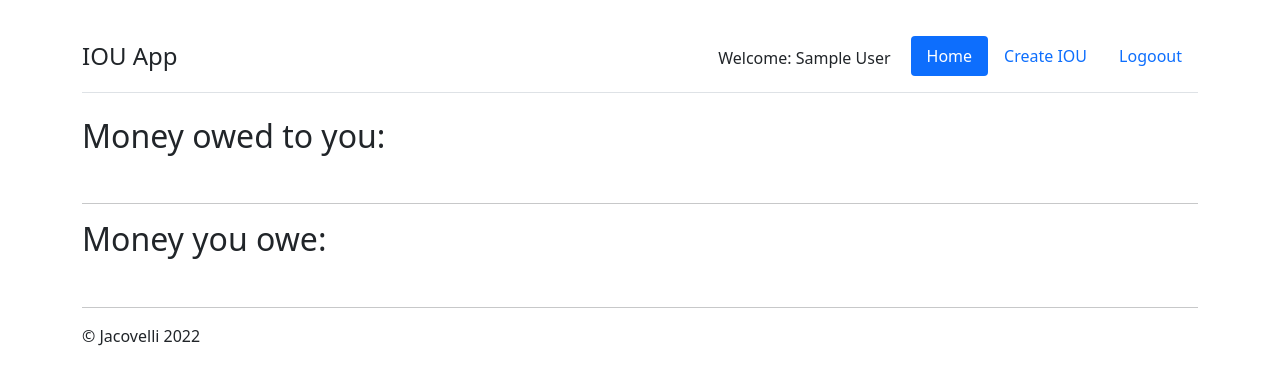
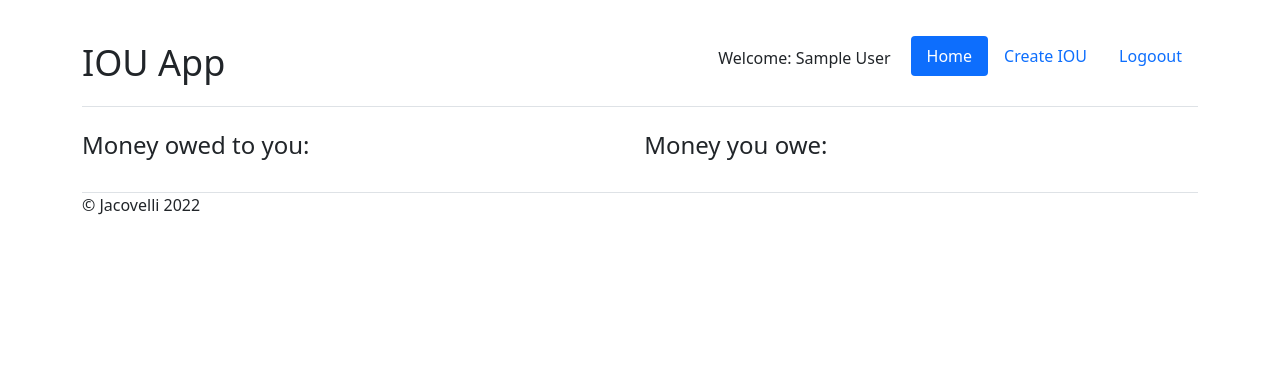
Before and after one commit to pangaea/iouapp, a Flask app: page / in a window 1280 px wide. Shown: the top 385 px of the page. Run offline with Flask 2, Linux system fonts and the light colour scheme; the visitor is signed in with stand-in values (Sample User, id 1); data that the repository does not hold is empty.

Commit message:
Converted index page into columns

```diff
--- a/static/main.css
+++ b/static/main.css
@@ -1,6 +1,11 @@
 body {
     padding-top: 20px;
     padding-bottom: 20px;
+}
+
+body .title {
+    font-size:2.25rem!important;
+    box-sizing: border-box;
 }
 
 .form-style {
@@ -45,3 +50,18 @@ body {
 .d-welcome-msg {
     margin: 10px 20px 0px 0px;
 }
+
+.left_col {
+    vertical-align: top;
+    display: inline-block;
+    width: 50%;
+}
+
+.right_col {
+    vertical-align: top;
+    display: inline-block;
+}
+
+.left_col h2, .right_col h2 {
+    font-size: x-large;
+}
--- a/templates/index.html
+++ b/templates/index.html
@@ -1,6 +1,7 @@
 {% extends 'main_frame.html' %}
 
 {% block content %}
+<div class="left_col">
 <h2>Money owed to you:</h2><br/>
 <div class="row marketing">
     <div class="col-lg-6">
@@ -12,7 +13,9 @@
         {% endfor %}
     </div>
 </div>
-<hr/>
+</div>
+
+<div class="right_col">
 <h2>Money you owe:</h2><br/>
 <div class="row marketing">
     <div class="col-lg-6">
@@ -23,6 +26,7 @@
         {% endfor %}
     </div>
 </div>
+</div>
 
 <script type="application/javascript">
     function deleteIou(id) {
--- a/templates/main_frame.html
+++ b/templates/main_frame.html
@@ -18,7 +18,7 @@
                     <a
                         href="/"
                         class="d-flex align-items-center mb-3 mb-md-0 me-md-auto text-dark text-decoration-none">
-                        <span class="fs-4">IOU App</span>
+                        <span class="title">IOU App</span>
                     </a>
 
                     <ul class="nav nav-pills">
@@ -51,8 +51,7 @@
             {% block content %}
             {% endblock %}
 
-            <hr/>
-            <footer class="footer">
+            <footer class="footer border-top">
                 <p>&copy; Jacovelli 2022</p>
             </footer>
 
```
